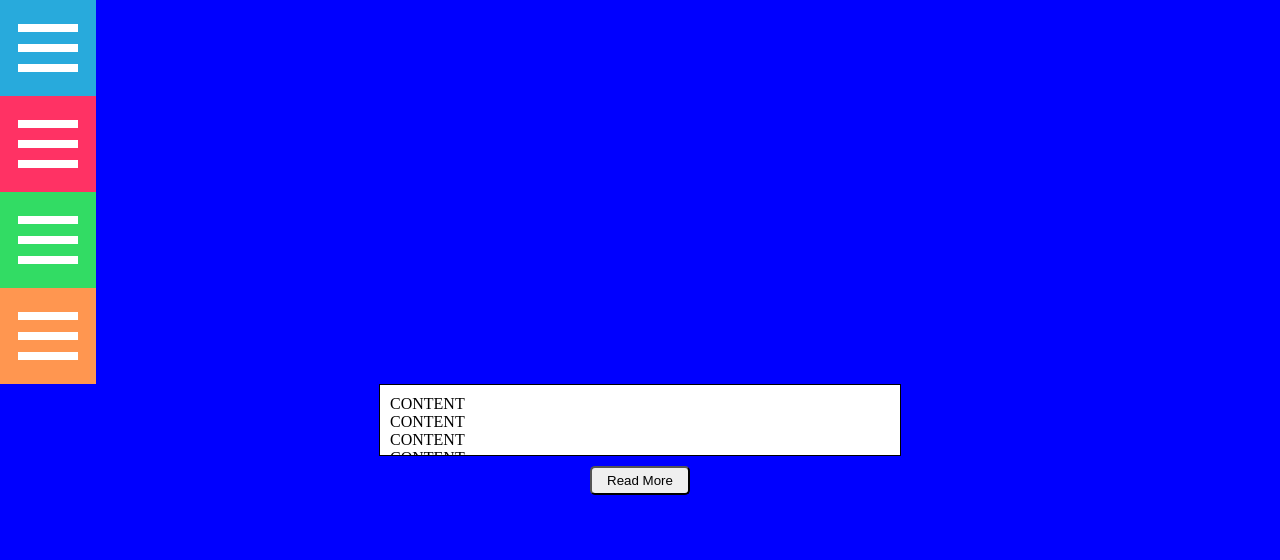
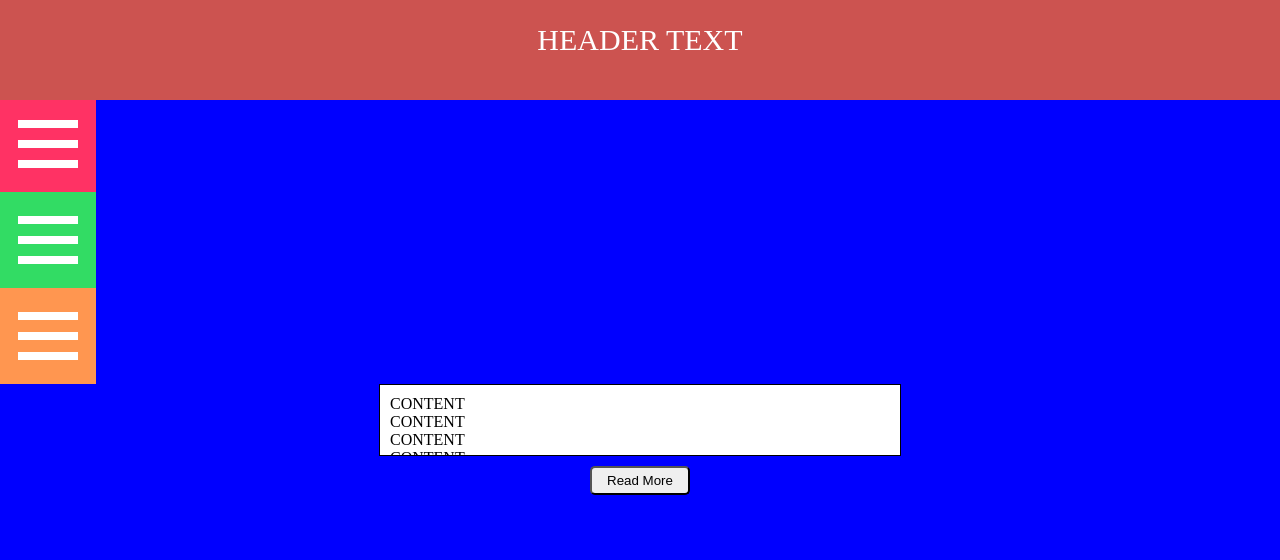
Before and after one commit to mens-rea/ep-16001-functionalities, a plain HTML site: page index.html in a window 1280 px wide. Shown: the top 560 px of the page. Drawn offline with Linux system fonts and the light colour scheme.

Commit message:
add: morph_header

```diff
--- a/index.html
+++ b/index.html
@@ -368,10 +368,59 @@
         transform: translateX(-8px) translateY(-4px) rotate(45deg);
       }
     /*end of navicon styles*/
+
+    /*start of header morph styles*/
+    #header {
+        position: fixed;
+        top: 0;
+        left: 0;
+        width: 100%;
+        background: #cc5350;
+        color: #fff;
+        z-index: 1;
+        height: 100px;
+        overflow: hidden;
+        -webkit-transition: height 0.3s;
+        -moz-transition: height 0.3s;
+        transition: height 0.3s;
+        text-align: center;
+        line-height: 80px;
+      }
+
+      #header.shrink {
+        height: 50px;
+        line-height: 40px;
+      }
+
+      #header h1 {
+        font-size: 30px;
+        font-weight: normal;
+        -webkit-transition: all 0.3s;
+        -moz-transition: all 0.3s;
+        transition: all 0.3s;
+      }
+
+      #header.shrink h1 {
+        font-size: 24px;
+        -webkit-transition: all 0.3s;
+        -moz-transition: all 0.3s;
+        transition: all 0.3s;
+      }
+      /*end of header morph style*/
     </style>
 
     <script>
       $(document).ready(function(){
+        $(window).scroll(function() {
+          var scroll = $(document).scrollTop();
+          var scrollValue = 100;
+          if (scroll > scrollValue) {
+            $('#header').addClass('shrink');
+          } else {
+            $('#header').removeClass('shrink');
+          }
+        });
+
         $(function() {
           $.scrollify({
             section : ".defaultDiv",
@@ -502,6 +551,10 @@
     <div id="overlay">
     </div>
 
+    <div id="header">
+      <h1> HEADER TEXT </h1>
+    </div>
+
     <div id="first" class="defaultDiv">
       <!-- <button>
         SIDEBAR CONTENT
```
